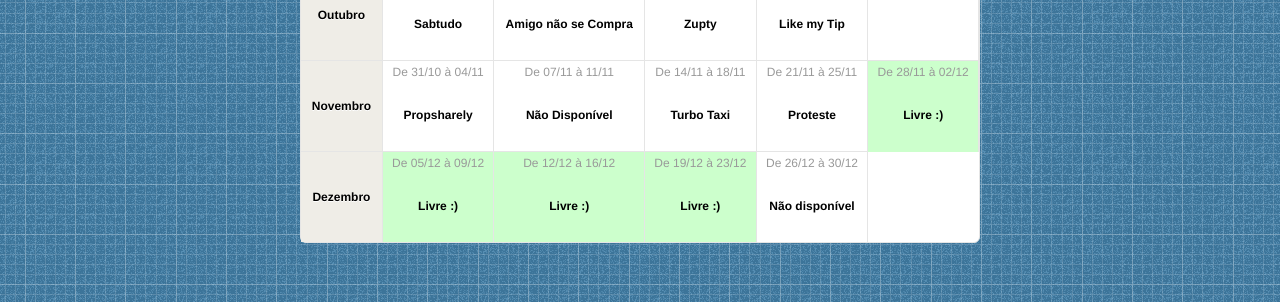
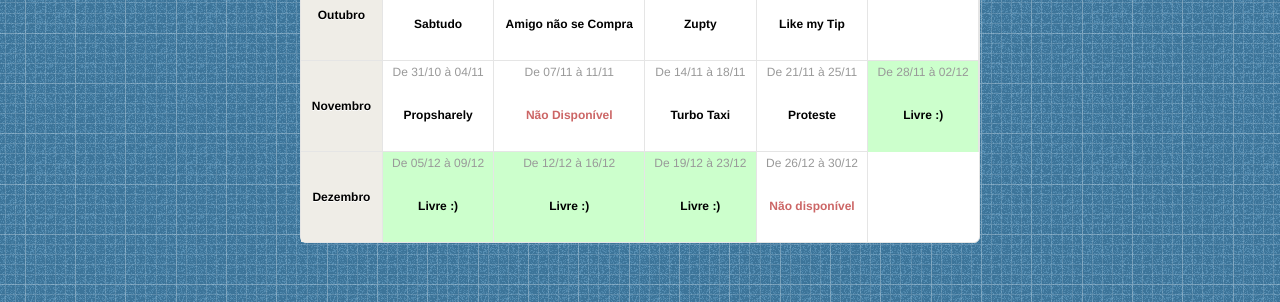
Before and after one commit to marciomarques/startupdev.github.com, a Jekyll site: the page built from index.html, in a window 1280 px wide. Shown: the part 1351-1653 px from the top of the page. Built offline with Jekyll 4.4.1, drawn with Linux system fonts in a browser that asks for light colours; nearby versions of some CDN libraries; some web fonts are replaced.

Commit message:
Highlighting unavailable days.

```diff
--- a/css/styles.css
+++ b/css/styles.css
@@ -608,6 +608,10 @@
   text-align: center;
 }
 
+#calendar table tr td .day-content .unavailable {
+  color: #c66;
+}
+
 #calendar table tr td ul {
   list-style-type: none;
 }
--- a/index.html
+++ b/index.html
@@ -241,7 +241,7 @@
         <td>
           <div class="day">De 07/11 à 11/11</div>
           <div class="day-content">
-            <strong>
+            <strong class="unavailable">
               Não Disponível
             </strong>
           </div>
@@ -304,7 +304,7 @@
         <td>
           <div class="day">De 26/12 à 30/12</div>
           <div class="day-content">
-            <strong>
+            <strong class="unavailable">
               Não disponível
             </strong>
           </div>
```
